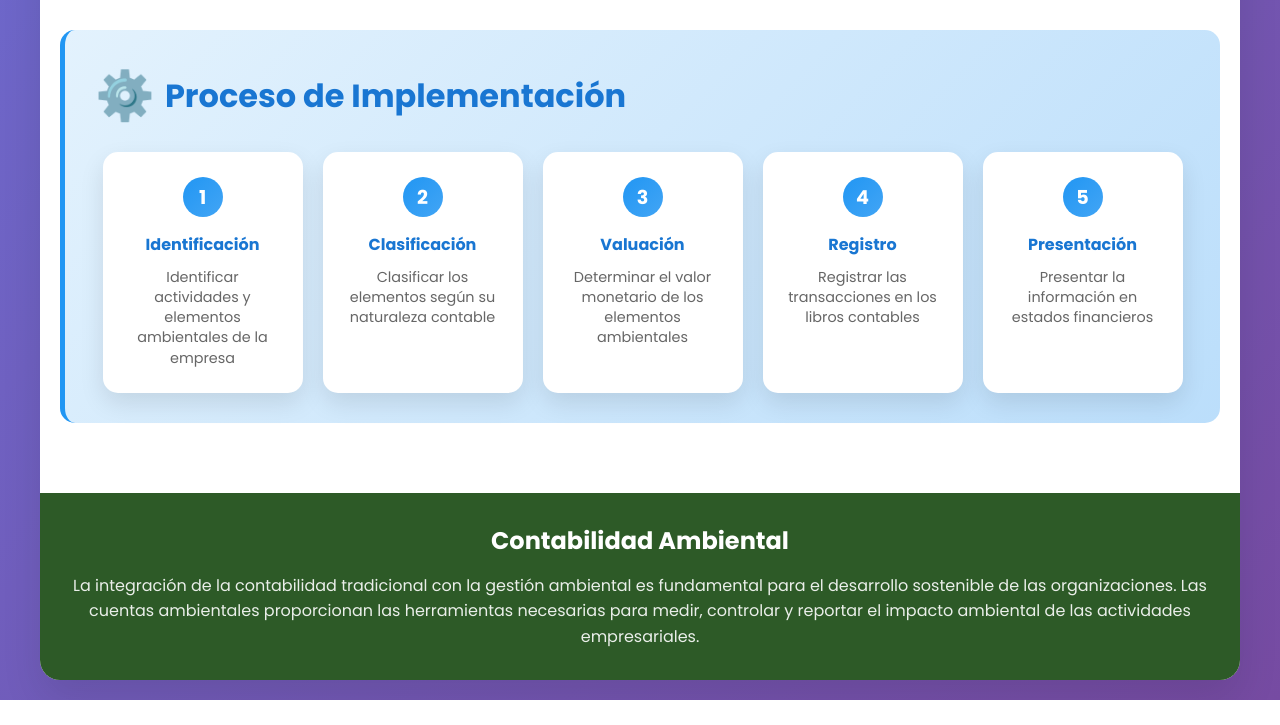
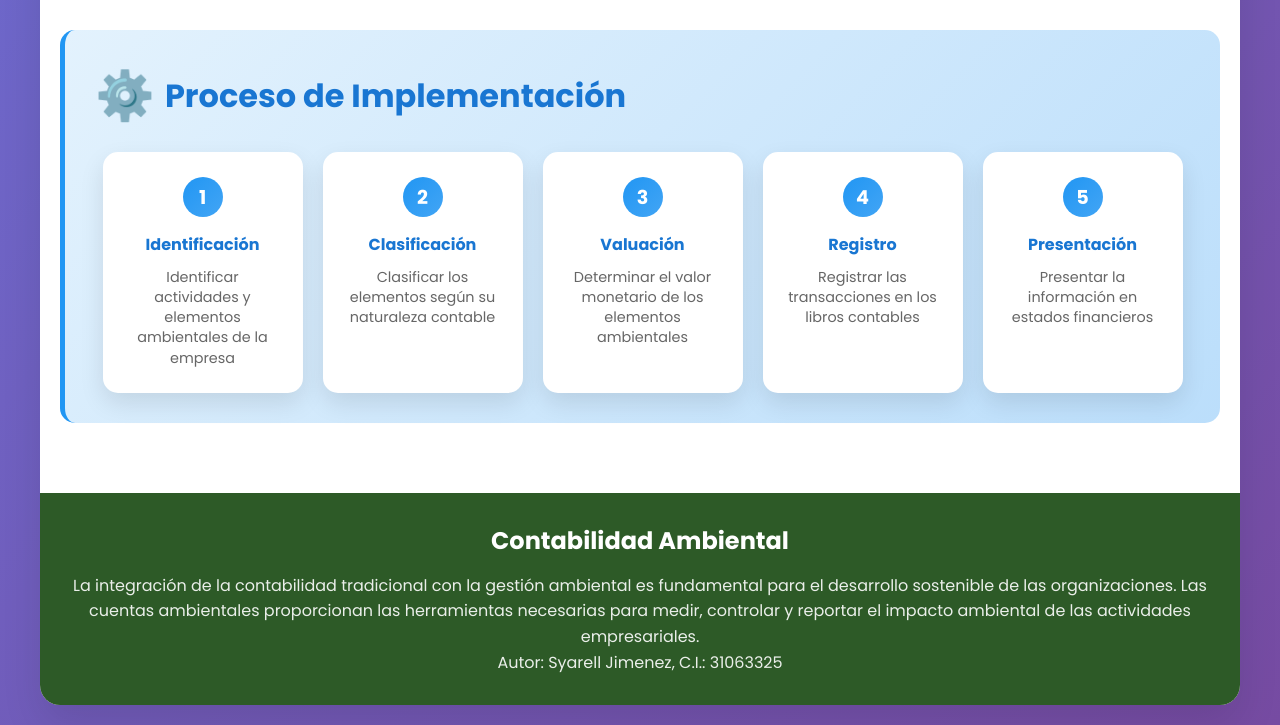
Before and after one commit to zek3rdc/proyectosyare1, a plain HTML site: page index.html in a window 1280 px wide. Shown: the part 1706-2431 px from the top of the page. Before the commit the page ends 2406 px from the top, so only its background shows below. Drawn offline with Linux system fonts and the light colour scheme.

Commit message:
Update index.html

```diff
--- a/index.html
+++ b/index.html
@@ -463,6 +463,7 @@
         <div class="footer">
             <h3>Contabilidad Ambiental</h3>
             <p>La integración de la contabilidad tradicional con la gestión ambiental es fundamental para el desarrollo sostenible de las organizaciones. Las cuentas ambientales proporcionan las herramientas necesarias para medir, controlar y reportar el impacto ambiental de las actividades empresariales.</p>
+            <p>Autor: Syarell Jimenez, C.I.: 31063325</p>
         </div>
     </div>
 </body>
```
